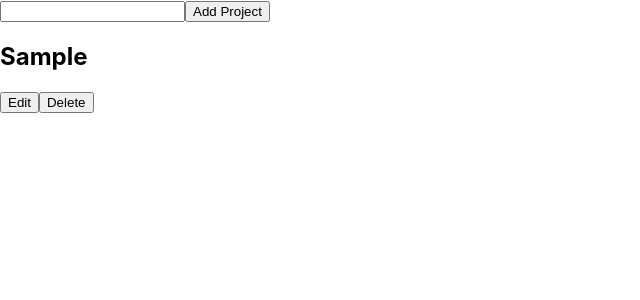
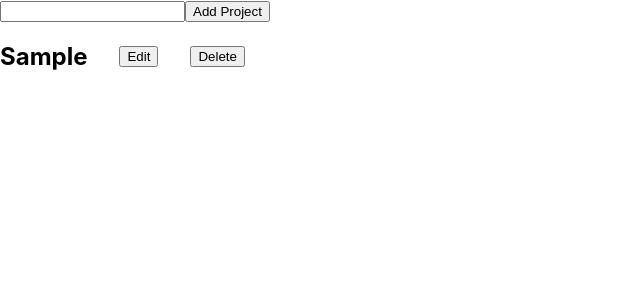
Before and after one commit to AngeloAXNGR/react-todo-app, a React (Create React App) app: page / in a window 1280 px wide. Both pictures are taken after typing "Sample" into the empty fields and a click on the button "Add Project". Shown: the top 300 px of the page, without its empty margins (0-640 px from the left). Built offline with nearby package versions, Linux system fonts and the light colour scheme.

Commit message:
Create initial layout

```diff
--- a/src/index.css
+++ b/src/index.css
@@ -11,3 +11,15 @@ code {
   font-family: source-code-pro, Menlo, Monaco, Consolas, 'Courier New',
     monospace;
 }
+
+
+.projects{
+  display:flex;
+  flex-direction: column;
+}
+
+.project-item{
+  display:flex;
+  align-items:center;
+  gap: 32px;
+}
```
